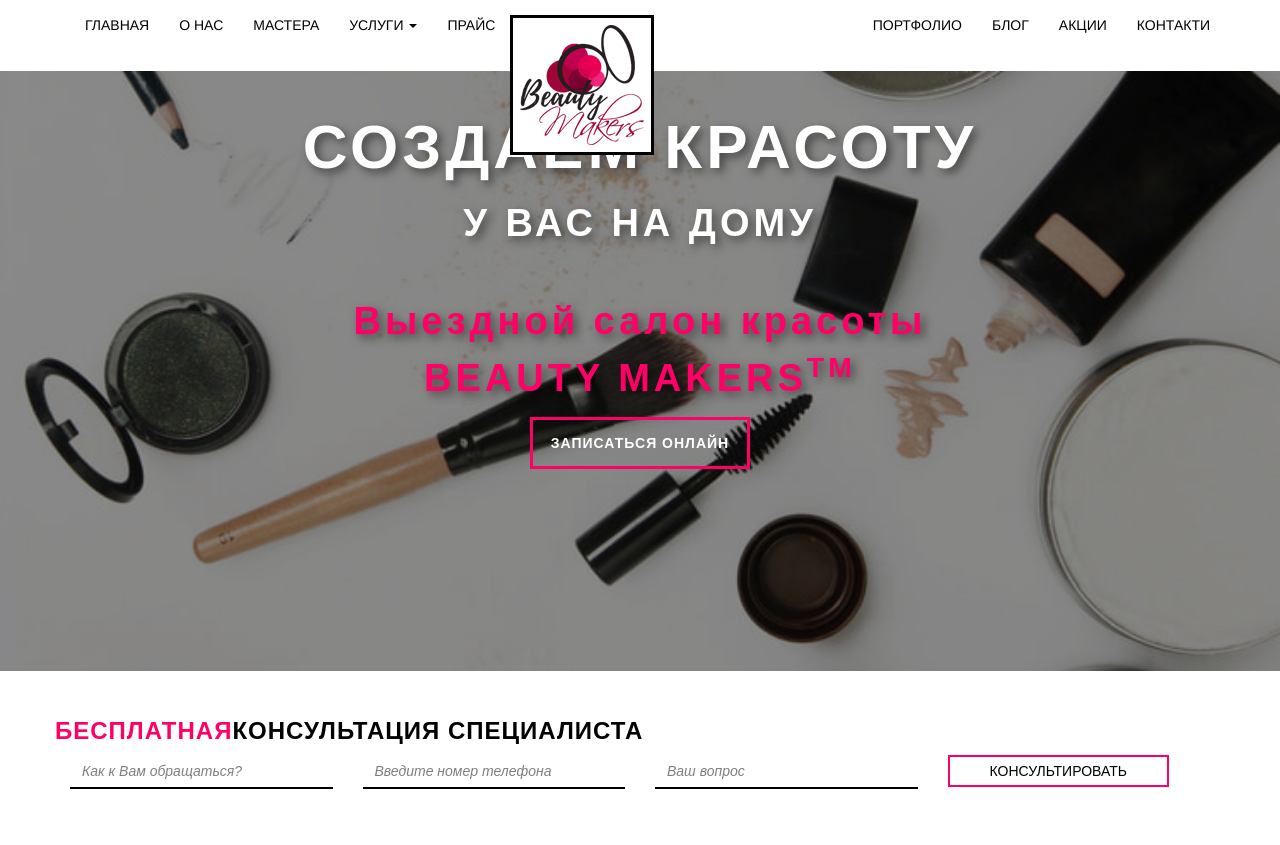
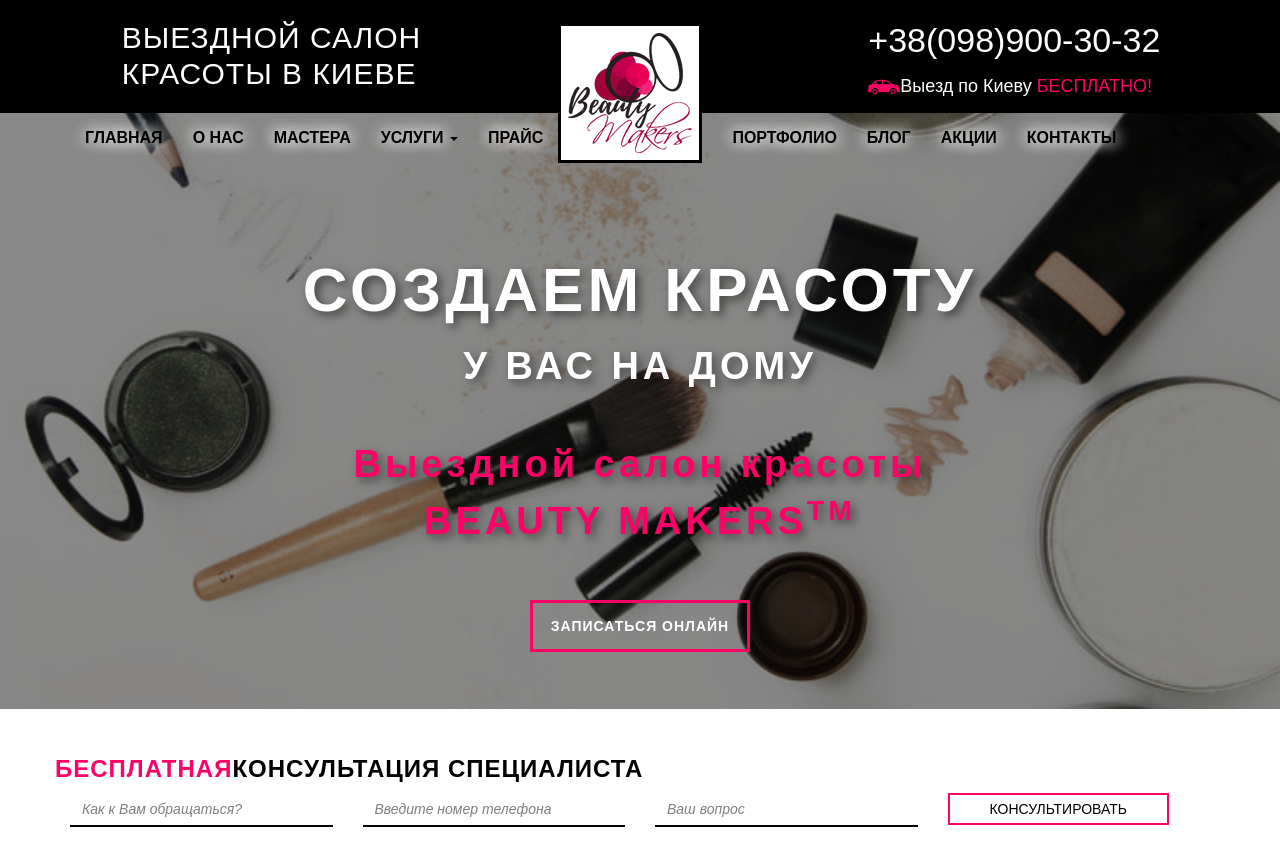
Before and after one commit to OstapHetman/beauty-makers, a plain HTML site: page src/index.html in a window 1280 px wide. Shown: the top 845 px of the page. Drawn offline with nearby package versions, Linux system fonts and the light colour scheme.

Commit message:
add top-nav

```diff
--- a/src/index.html
+++ b/src/index.html
@@ -27,7 +27,21 @@
 <body>
     <!-- START NAVIGATION -->
     <nav class="navbar navbar-static-top">
+        <div class="top-nav">
+            <div class="col-md-4 col-md-offset-1">
+                <div class="left">
+                    <h3>ВЫЕЗДНОЙ САЛОН<br>КРАСОТЫ В КИЕВЕ</h3>
+                </div>
+            </div>
+            <div class="col-md-4">
+                <div class="right">
+                    <h3>+38(098)900-30-32</h3>
+                    <p><img src="img/navigation/car-2.png" alt="car">Выезд по Киеву <span>БЕСПЛАТНО!</span></p>
+                </div>
+            </div>
+        </div>
         <div class="container">
+
             <div class="navbar-header">
                 <button type="button" class="navbar-toggle collapsed" data-toggle="collapse" data-target="#navbar" aria-expanded="false" aria-controls="navbar">
               <span class="sr-only">Toggle navigation</span>
@@ -78,7 +92,7 @@
                     <li><a href="portfolio.html">ПОРТФОЛИО</a></li>
                     <li><a href="blog.html">БЛОГ</a></li>
                     <li><a href="sales.html">АКЦИИ</a></li>
-                    <li><a href="contacts/html">КОНТАКТИ</a></li>
+                    <li><a href="contacts/html">КОНТАКТЫ</a></li>
 
                 </ul>
             </div>
--- a/src/sass/layout/_header.scss
+++ b/src/sass/layout/_header.scss
@@ -8,7 +8,9 @@
     -webkit-background-size: cover;
     background-position: center center;
     min-height: 600px;
+    margin-top: -25px;
     .header-text {
+        padding-top: 105px;
         h1 {
             font-size: 62px;
             text-shadow: 4px 4px 10px rgba(0, 0, 0, 0.5);
@@ -36,6 +38,7 @@
         }
     }
     .get-online {
+        padding-top: 40px;
         display: flex;
         justify-content: center;
         a {
--- a/src/sass/layout/_navigation.scss
+++ b/src/sass/layout/_navigation.scss
@@ -1,8 +1,45 @@
 nav.navbar {
+    .top-nav {
+        background-color: #000;
+        min-height: 100px;
+        display: flex;
+        justify-content: space-between;
+        .left {
+            h3 {
+                color: #FFFFFF;
+                font-size: 30px;
+                letter-spacing: 1px;
+                line-height: 36px;
+                font-family: open-sans, sans-serif;
+                font-weight: 400;
+            }
+        }
+        .right {
+            h3 {
+                color: #FFFFFF;
+                text-align: left;
+                font-size: 34px;
+                line-height: 41px;
+                font-family: open-sans, sans-serif;
+                font-weight: 400;
+            }
+            p {
+                color: #FFFFFF;
+                font-size: 18px;
+                line-height: 22px;
+                font-family: open-sans, sans-serif;
+                font-weight: 400;
+                span {
+                    color: #FF0066;
+                }
+            }
+        }
+    }
     .first-logo {
         display: none;
     }
     .second-logo {
+        margin-top: -105px;
         img {
             border-style: solid;
             border-width: 3px;
@@ -12,10 +49,17 @@
         }
     }
     #navbar {
+        position: absolute;
         ul {
             li {
                 a {
-                    color: #000;
+                    text-shadow: 0px 0px 15px #FFFFFF, 0px 0px 15px #FFFFFF;
+                    color: #000000;
+                    text-align: center;
+                    font-size: 16px;
+                    line-height: 19px;
+                    font-family: open-sans, sans-serif;
+                    font-weight: 600;
                 }
             }
         }
```
Also changed, not shown: src/css/main.css, src/img/navigation/car-2.png (added).
